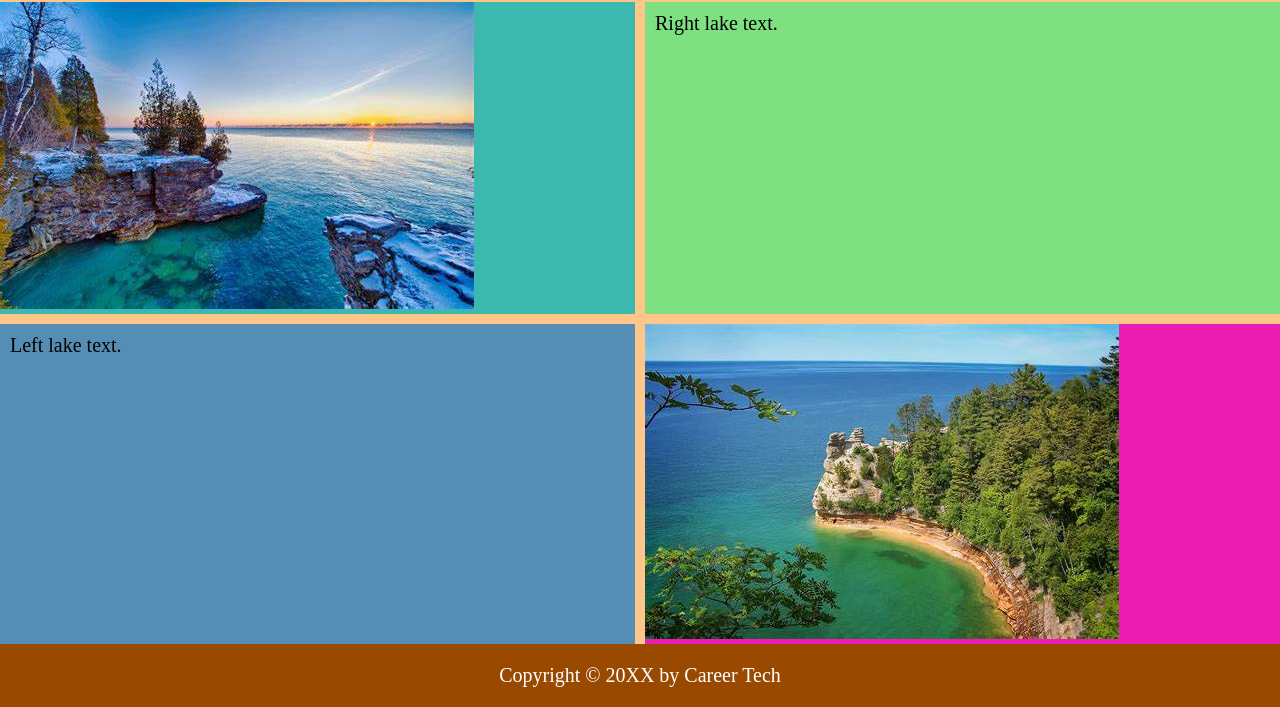
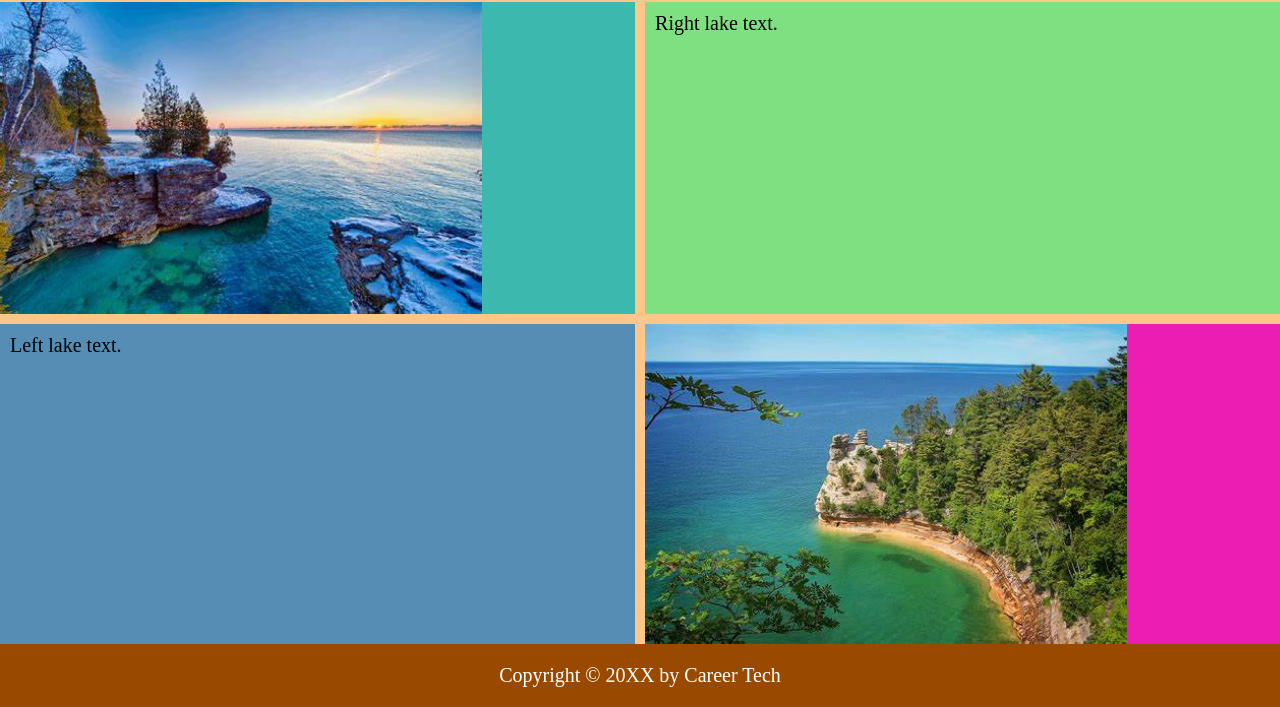
Before and after one commit to ockertpe509/majorville, a plain HTML site: page edited.html in a window 1280 px wide. Shown: the part 231-938 px from the top of the page. Drawn offline with Linux system fonts and the light colour scheme.

Commit message:
Updated CSS

```diff
--- a/edited.html
+++ b/edited.html
@@ -37,6 +37,12 @@
     .item {
         padding: 1rem;
         text-align: center;
+    }
+
+    img {
+        height: 100%;
+        max-width: 100%;
+        object-fit: cover;
     }
 
     .ul-margin, .ol-margin {
```
Also changed, not shown: events.html (+6 -0 lines), history.html (+6 -0 lines), index.html (+6 -0 lines), info.html (+6 -0 lines).
